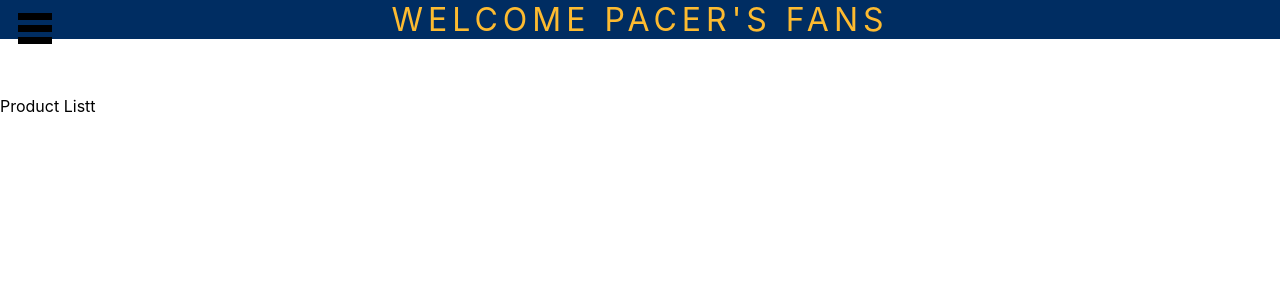
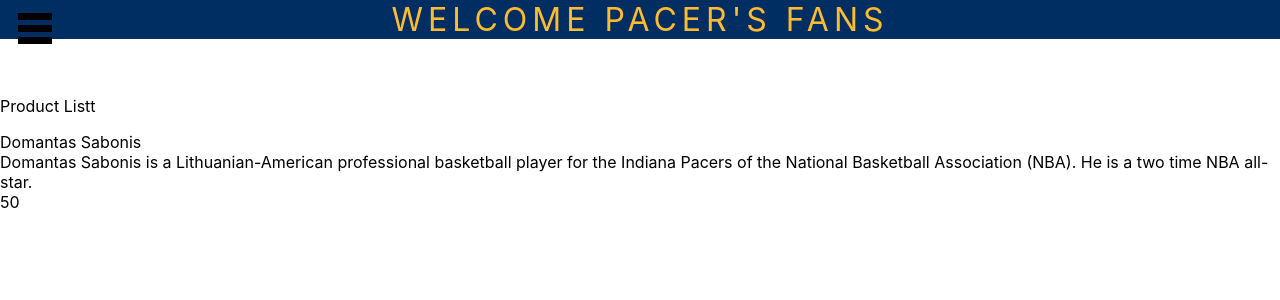
Before and after one commit to adyang94/shopping-cart, a React (Create React App) app: page /productlist in a window 1280 px wide. Shown: the top 300 px of the page. Built offline with nearby package versions, Linux system fonts and the light colour scheme.

Commit message:
working on product list

```diff
--- a/src/components/Items.js
+++ b/src/components/Items.js
@@ -1,17 +1,13 @@
-const items = [
-  // {
-  //   id: ,
-  //   name: ,
-  //   description: ,
-  //   price: ,
-  //   img: ,
-  // },
-  {
-    id: 0,
-    name: 'Domantas Sabonis',
-    description: 'Domantas Sabonis is a Lithuanian-American professional basketball player for the Indiana Pacers of the National Basketball Association (NBA).  He is a two time NBA all-star.',
-    price: '50',
-    img: '../assets/Sabonis.jpg',
-  },
-];
-export default items;
+// import React from 'react';
+
+// function Items(props) {
+//   console.log(props);
+//   const { item } = props;
+
+//   return (
+//     <div>
+//       {item.name}
+//     </div>
+//   );
+// }
+// export default Items;
--- a/src/components/ProductList.js
+++ b/src/components/ProductList.js
@@ -1,13 +1,27 @@
 import React from 'react';
-import items from 'Items.js';
+import items from './products';
+// import Items from './Items';
 
 function ProductList() {
+  const productListt = () => (
+    <div>
+      product listt
+    </div>
+  );
   return (
     <div className="productListPage">
       <p>
         Product Listt
       </p>
-      <div className="productListCtn" />
+      <div className="productListCtn">
+        {items[0].name}
+        <br />
+        {items[0].description}
+        <br />
+        {items[0].price}
+
+        {items.map(() => productListt)}
+      </div>
     </div>
   );
 }
--- /dev/null
+++ b/src/components/products.js
@@ -0,0 +1,18 @@
+const items = [
+  // {
+  //   id: ,
+  //   name: ,
+  //   description: ,
+  //   price: ,
+  //   img: ,
+  // },
+  {
+    id: 0,
+    name: 'Domantas Sabonis',
+    description: 'Domantas Sabonis is a Lithuanian-American professional basketball player for the Indiana Pacers of the National Basketball Association (NBA).  He is a two time NBA all-star.',
+    price: '50',
+    img: '../assets/Sabonis.jpg',
+  },
+];
+
+export default items;
```
